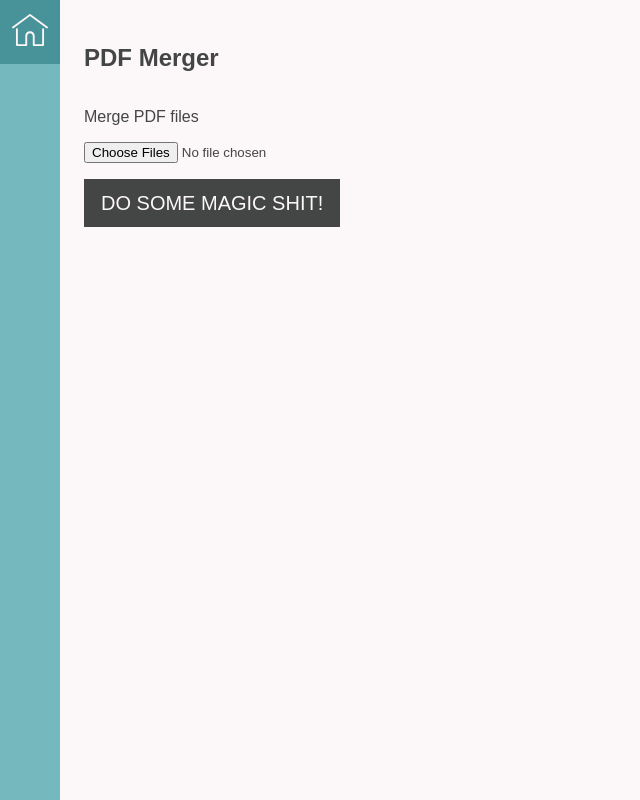
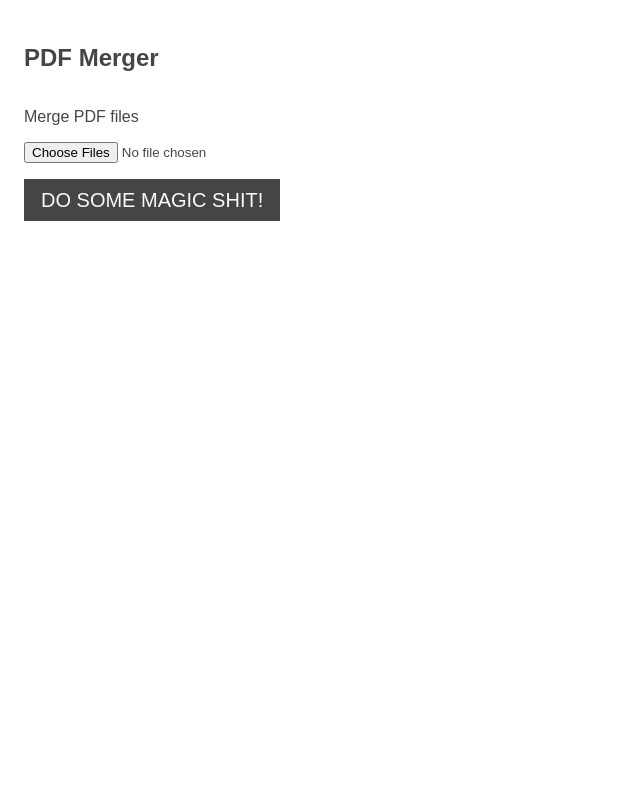
Before and after one commit to oceanEcho/pdf-merger, a React app: page / in a window 1280 px wide. Shown: the whole page, without its empty margins (0-640 px from the left). Built offline with nearby package versions, Linux system fonts and the light colour scheme.

Commit message:
fix layout

```diff
--- a/src/App.tsx
+++ b/src/App.tsx
@@ -1,20 +1,6 @@
 import React from 'react';
-import { HashRouter as Router, Switch, Route } from 'react-router-dom';
-
-import { Layout } from './components/Layout';
-import { Navigation } from './components/Navigation';
 import { Home } from './pages';
 
 export default function App() {
-  return (
-    <Router>
-      <Layout sidebarContent={<Navigation />}>
-        <Switch>
-          <Route exact path='/'>
-            <Home />
-          </Route>
-        </Switch>
-      </Layout>
-    </Router>
-  );
+  return <Home />;
 }
--- a/src/components/Button/styles.module.scss
+++ b/src/components/Button/styles.module.scss
@@ -4,8 +4,6 @@
   background-color: $dark-color;
   border: 1px solid $dark-color;
   color: $light-color;
-  height: 48px;
-  flex-grow: 1;
   cursor: pointer;
   transition: all 0.3s ease;
   font-size: 20px;
```
